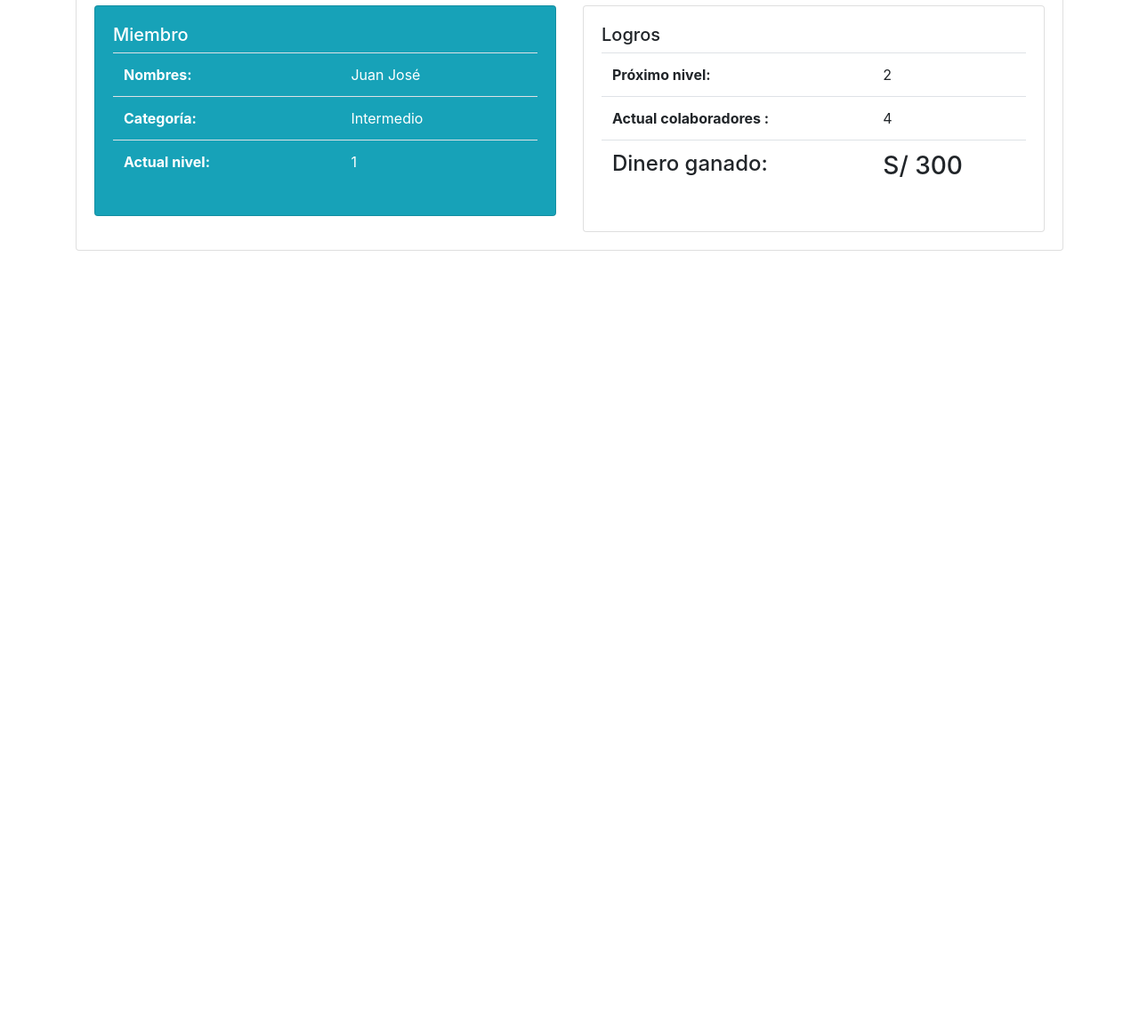
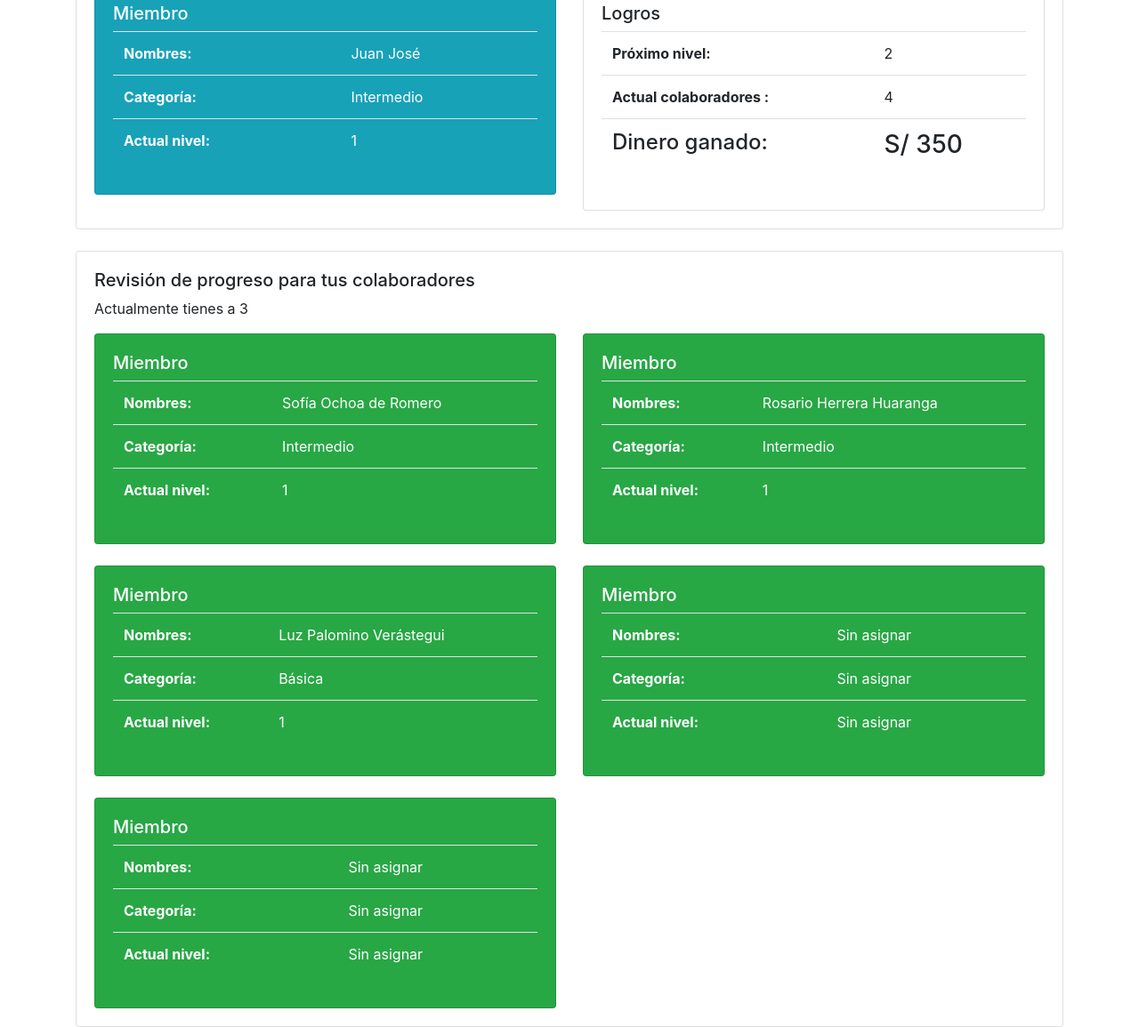
Before and after one commit to jorge1qaz/redmercadeo, a plain HTML site: page web/html/PT-003.html in a window 1280 px wide. Shown: the part 151-1306 px from the top of the page at 89% size. Before the commit the page ends 800 px from the top, so only its background shows below. Drawn offline with Linux system fonts and the light colour scheme.

Commit message:
colaboradores

```diff
--- a/web/html/PT-003.html
+++ b/web/html/PT-003.html
@@ -21,12 +21,12 @@
     <script src="../js/respond.min.js" text="javascript"></script>
   </head>
   <body>
-    <nav class="navbar navbar-expand-lg navbar-light bg-light"><a class="navbar-brand" href="javascript: void(0)">Iniciar sesión</a>
+    <nav class="navbar navbar-expand-lg navbar-light bg-light"><a class="navbar-brand" href="./PT-001.html">Iniciar sesión</a>
       <button class="navbar-toggler" type="button" data-toggle="collapse" datatarget="#navbarSupportedContent" aria-controls="navbarSupportedContent" ariaexpanded="false" aria-label="Toggle navigation"><span class="navbar-toggler-icon"></span></button>
       <div class="collapse navbar-collapse" id="navbarSupportedContent">
         <ul class="navbar-nav mr-auto">
-          <li class="nav-item"><a class="nav-link" href="#"><span>| Registro de nuevo miembro |</span></a></li>
-          <li class="nav-item"><a class="nav-link" href="#"><span>Ver progresos  |</span></a></li>
+          <li class="nav-item"><a class="nav-link" href="./PT-002.html"><span>| Registro de nuevo miembro |</span></a></li>
+          <li class="nav-item"><a class="nav-link" href="./PT-003.html"><span>Ver progresos  |</span></a></li>
         </ul>
       </div>
     </nav><br/>
@@ -36,7 +36,7 @@
           <div class="col-sm-12">
             <div class="card">
               <div class="card-body">
-                <h5 class="card-tittle">Revisión de progreso</h5><br/>
+                <h5 class="card-tittle">Revisión de progreso</h5>
                 <div class="row">
                   <div class="col-sm-6">
                     <div class="card bg-info text-white">
@@ -77,8 +77,129 @@
                               <h4>Dinero ganado: </h4>
                             </td>
                             <td>
-                              <h3>S/ 300</h3>
+                              <h3>S/ 350</h3>
                             </td>
+                          </tr>
+                        </table>
+                      </div>
+                    </div>
+                  </div>
+                </div>
+              </div>
+            </div>
+          </div>
+        </div><br/>
+        <div class="row">
+          <div class="col-sm-12">
+            <div class="card">
+              <div class="card-body">
+                <h5 class="card-tittle">Revisión de progreso para tus colaboradores</h5>
+                <p>Actualmente tienes a 3</p>
+                <div class="row">
+                  <div class="col-sm-6">
+                    <div class="card bg-success text-white">
+                      <div class="card-body">
+                        <h5 class="card-tittle">Miembro</h5>
+                        <table class="table">
+                          <tr>
+                            <td> <b>Nombres: </b></td>
+                            <td>Sofía Ochoa de Romero</td>
+                          </tr>
+                          <tr>
+                            <td> <b>Categoría: </b></td>
+                            <td>Intermedio</td>
+                          </tr>
+                          <tr>
+                            <td> <b>Actual nivel: </b></td>
+                            <td>1</td>
+                          </tr>
+                        </table>
+                      </div>
+                    </div>
+                  </div>
+                  <div class="col-sm-6">
+                    <div class="card bg-success text-white">
+                      <div class="card-body">
+                        <h5 class="card-tittle">Miembro</h5>
+                        <table class="table">
+                          <tr>
+                            <td> <b>Nombres: </b></td>
+                            <td>Rosario Herrera Huaranga</td>
+                          </tr>
+                          <tr>
+                            <td> <b>Categoría: </b></td>
+                            <td>Intermedio</td>
+                          </tr>
+                          <tr>
+                            <td> <b>Actual nivel: </b></td>
+                            <td>1</td>
+                          </tr>
+                        </table>
+                      </div>
+                    </div>
+                  </div>
+                </div><br/>
+                <div class="row">
+                  <div class="col-sm-6">
+                    <div class="card bg-success text-white">
+                      <div class="card-body">
+                        <h5 class="card-tittle">Miembro</h5>
+                        <table class="table">
+                          <tr>
+                            <td> <b>Nombres: </b></td>
+                            <td>Luz Palomino Verástegui</td>
+                          </tr>
+                          <tr>
+                            <td> <b>Categoría: </b></td>
+                            <td>Básica</td>
+                          </tr>
+                          <tr>
+                            <td> <b>Actual nivel: </b></td>
+                            <td>1</td>
+                          </tr>
+                        </table>
+                      </div>
+                    </div>
+                  </div>
+                  <div class="col-sm-6">
+                    <div class="card bg-success text-white">
+                      <div class="card-body">
+                        <h5 class="card-tittle">Miembro</h5>
+                        <table class="table">
+                          <tr>
+                            <td> <b>Nombres: </b></td>
+                            <td>Sin asignar</td>
+                          </tr>
+                          <tr>
+                            <td> <b>Categoría: </b></td>
+                            <td>Sin asignar</td>
+                          </tr>
+                          <tr>
+                            <td> <b>Actual nivel: </b></td>
+                            <td>Sin asignar</td>
+                          </tr>
+                        </table>
+                      </div>
+                    </div>
+                  </div>
+                </div><br/>
+                <div class="row">
+                  <div class="col-sm-6">
+                    <div class="card bg-success text-white">
+                      <div class="card-body">
+                        <h5 class="card-tittle">Miembro</h5>
+                        <table class="table">
+                          <tr>
+                            <td> <b>Nombres: </b></td>
+                            <td>Sin asignar</td>
+                          </tr>
+                          <tr>
+                            <td> <b>Categoría: </b></td>
+                            <td>Sin asignar</td>
+                          </tr>
+                          <tr>
+                            <td> <b>Actual nivel: </b></td>
+                            <td>Sin asignar</td>
                           </tr>
                         </table>
                       </div>
```
Also changed, not shown: web/html/PT-001.html (+3 -3 lines), web/html/PT-002.html (+4 -4 lines), 3 other files.
